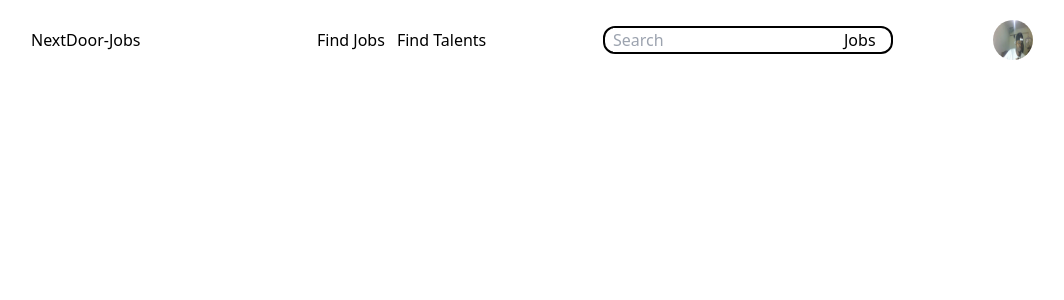
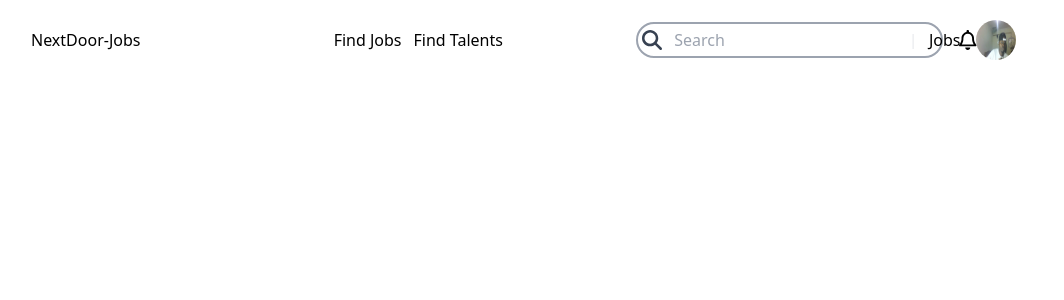
Before and after one commit to Kamau-ke/nextDoor-Jobs, a React (Vite) app: page / in a window 1280 px wide. Shown: the top 300 px of the page, without its empty margins (1-1065 px from the left). Built offline with nearby package versions, Linux system fonts and the light colour scheme.

Commit message:
next door jobs

```diff
--- a/package.json
+++ b/package.json
@@ -10,6 +10,10 @@
     "preview": "vite preview"
   },
   "dependencies": {
+    "@fortawesome/free-brands-svg-icons": "^6.6.0",
+    "@fortawesome/free-regular-svg-icons": "^6.6.0",
+    "@fortawesome/free-solid-svg-icons": "^6.6.0",
+    "@fortawesome/react-fontawesome": "^0.2.2",
     "react": "^18.3.1",
     "react-dom": "^18.3.1"
   },
--- a/src/components/Navbar.jsx
+++ b/src/components/Navbar.jsx
@@ -1,6 +1,10 @@
 import React from 'react'
 import Button from './button'
 import Profile from '../assets/images/profile.jpg'
+import { FontAwesomeIcon } from '@fortawesome/react-fontawesome'
+import { faBell } from '@fortawesome/free-regular-svg-icons'
+import { faMagnifyingGlass } from '@fortawesome/free-solid-svg-icons'
+
 // import '../App.css'
 function Navbar() {
   return (
@@ -15,27 +19,30 @@ function Navbar() {
             <li className='pl-3 cursor-pointer'>Find Talents</li>
         </ul>
 
-       <div className='flex flex-1 border-black border-2  w-8 rounded-xl '>
+       <div className='flex flex-1 items-center border-gray-400 border-2  w-8 rounded-3xl '>
+            <FontAwesomeIcon icon={faMagnifyingGlass} className='h-5 ml-1 text-gray-700' />
             <form className='flex-grow ml-2 '>
-                <input type="text"  className='' placeholder='Search'/>
+                <input type="text"  className='p-1 text-gray-600' placeholder='Search'/>
             </form>
+
+            <h1 className='text-gray-200 pr-2 text-sm'>|</h1>
+
             <div className='mr-4'>
-                <h4>Jobs</h4>
+                <h4 className='p-1'>Jobs</h4>
             </div>
+
        </div>
 
-        <div className='Nav-buttons'>
+       <FontAwesomeIcon icon={faBell} className='ml-4 h-5 cursor-pointer'/>
 
-            <div>
+
+
+            <div className='flex flex-1'>
                 <img src={Profile} alt="profile image" className='w-10 h-10 rounded-full'/>
                 {/* <span>john doe</span> */}
             </div>
 
-            {/* <div className="buttons">
-                <Button text='login'/>
-                <Button text='sign up'/>
-            </div> */}
-        </div>
+
 
 
 
```
Also changed, not shown: 1 other file (tests, documents, lock files or other folders).
